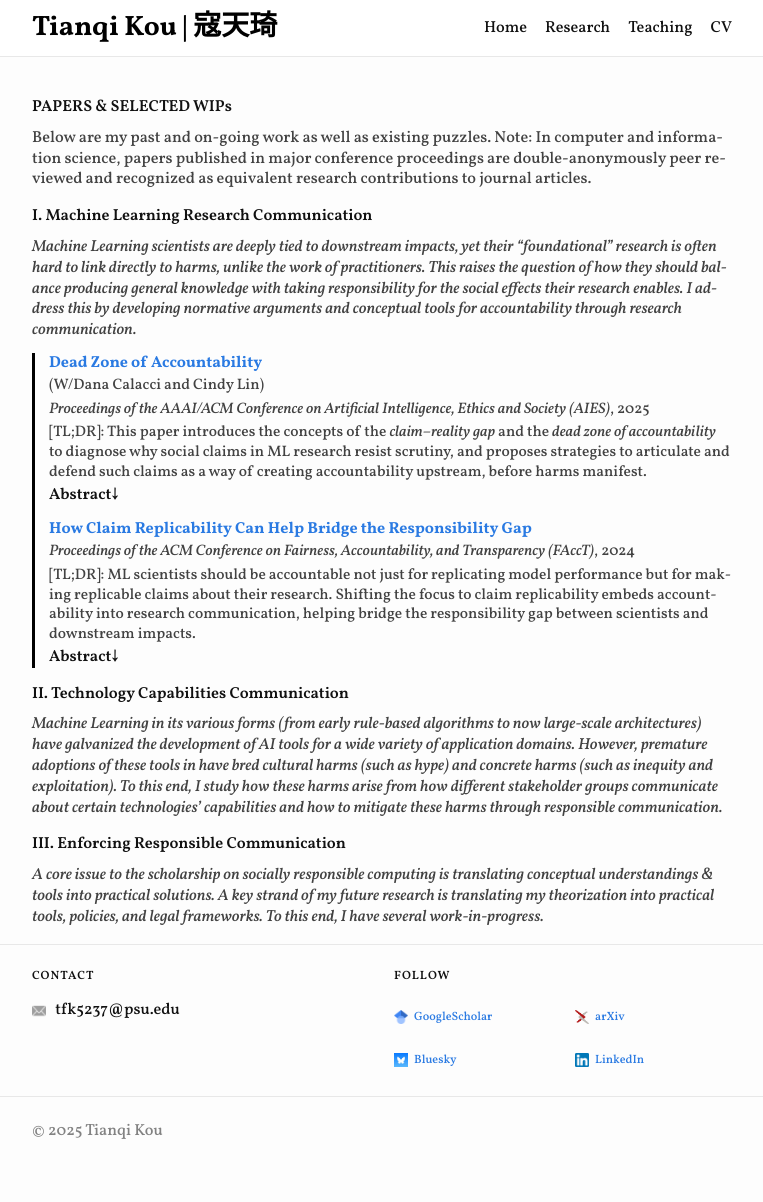
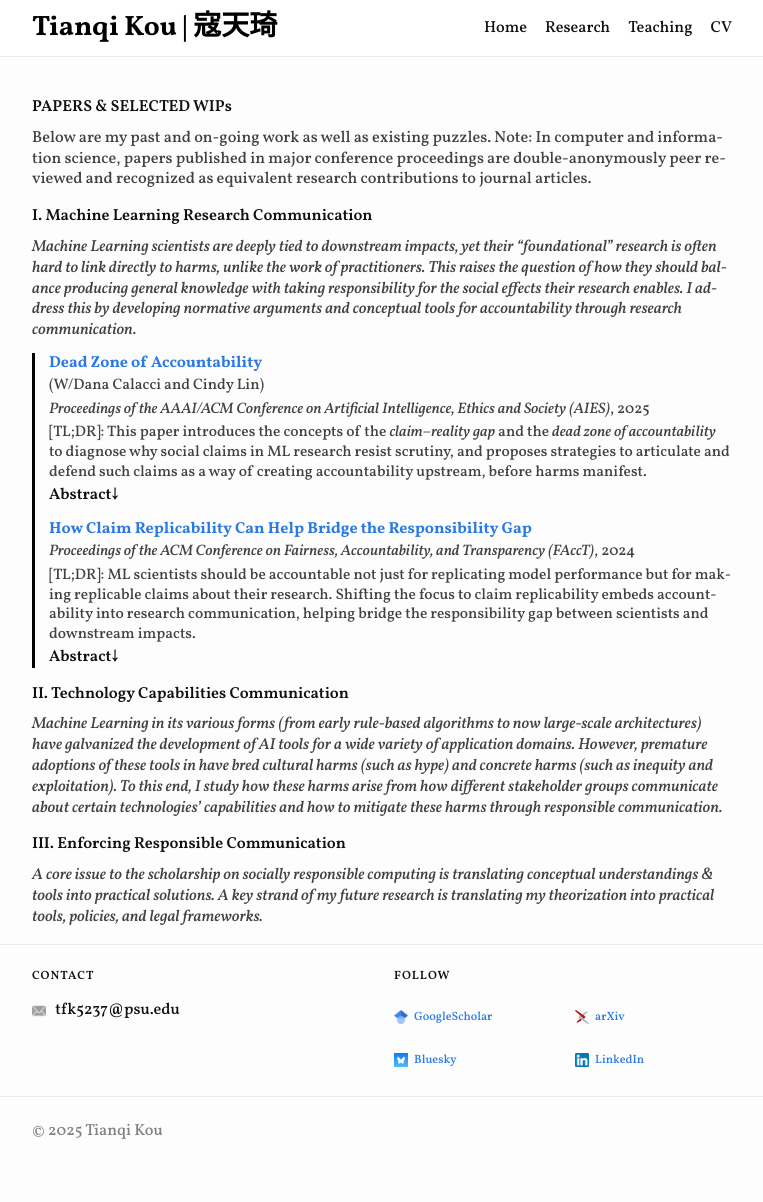
Before and after one commit to koutianqi/koutianqi.github.io, a Jekyll site: the page built from pages/research.markdown, in a window 1280 px wide. Shown: the whole page, without its empty margins (258-1021 px from the left). Built offline with Jekyll 4.4.1, drawn with Linux system fonts in a browser that asks for light colours.

Commit message:
Update research.markdown

```diff
--- a/pages/research.markdown
+++ b/pages/research.markdown
@@ -36,7 +36,7 @@ _<span style="color: #424242;">Machine Learning in its various forms (from early
 </div>
 
 ### III. Enforcing Responsible Communication
-_<span style="color: #424242;">A core issue to the scholarship on socially responsible computing is translating conceptual understandings & tools into practical solutions. A key strand of my future research is translating my theorization into practical tools, policies, and legal frameworks. To this end, I have several work-in-progress.</span>_
+_<span style="color: #424242;">A core issue to the scholarship on socially responsible computing is translating conceptual understandings & tools into practical solutions. A key strand of my future research is translating my theorization into practical tools, policies, and legal frameworks.</span>_
 
 
 <div class="pubs">
```
